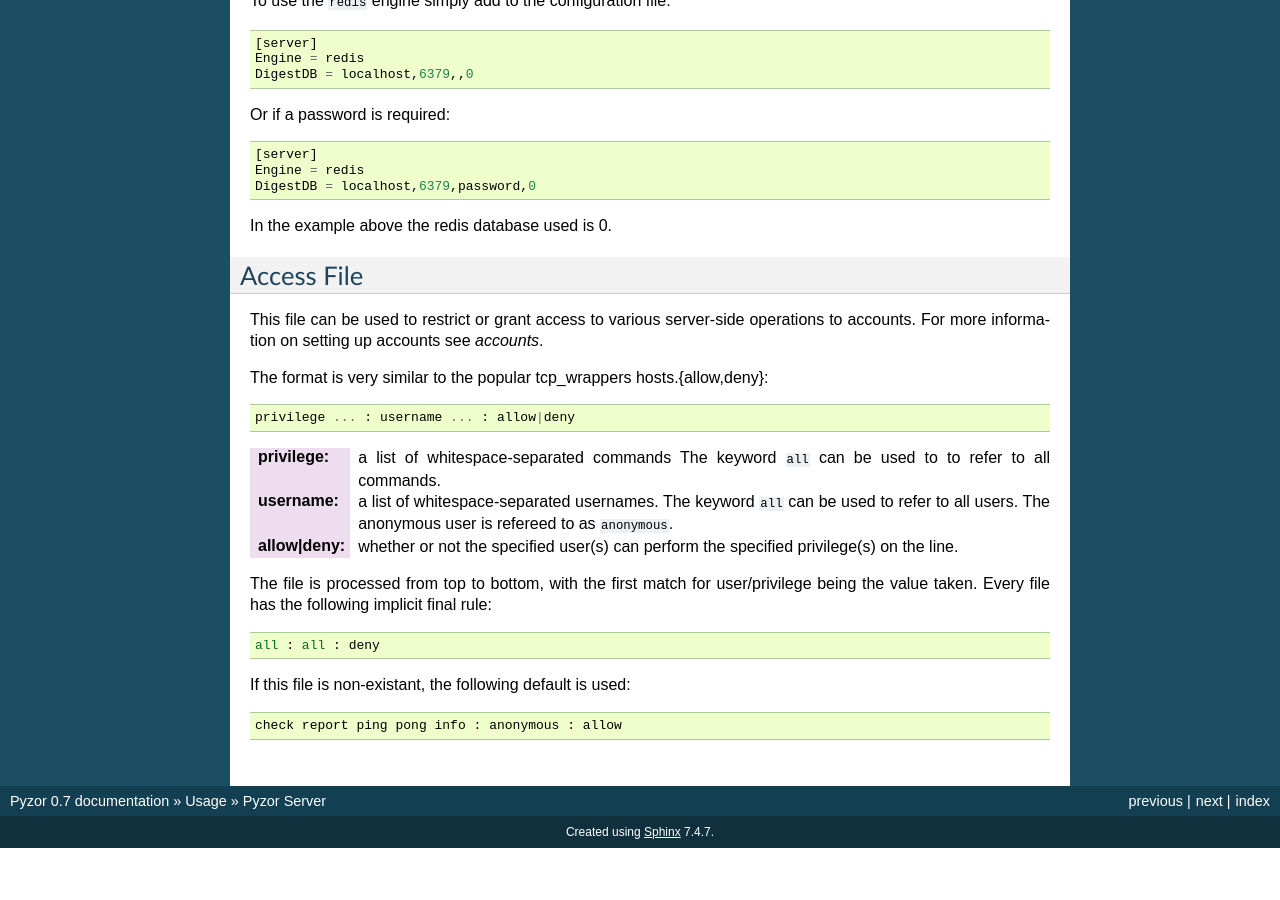
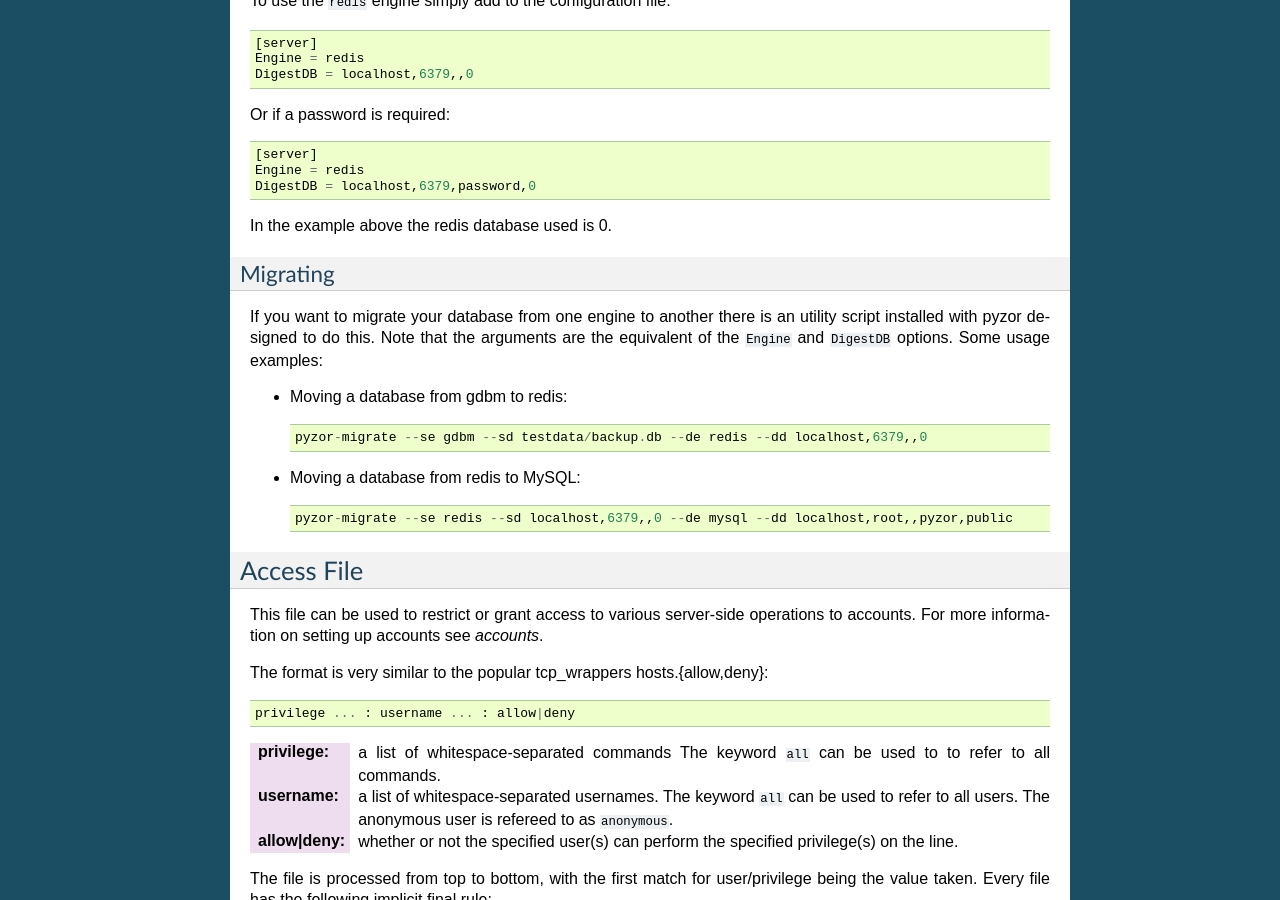
Before and after one commit to SpamExperts/pyzor, a Sphinx documentation site: the page built from docs/server.rst, in a window 1280 px wide and 900 px high, scrolled down 1894 px. Built offline with Sphinx 7.4.7, drawn with Linux system fonts in a browser that asks for light colours; before the commit the page ends 2742 px from its top, so only the background shows below that.

Commit message:
Add details about using the pyzor-migrate script.

```diff
--- a/docs/server.rst
+++ b/docs/server.rst
@@ -119,6 +119,21 @@ Or if a password is required::
 
 In the example above the redis database used is 0.
 
+Migrating
+^^^^^^^^^^^
+
+If you want to migrate your database from one engine to another there is an
+utility script installed with pyzor designed to do this. Note that the
+arguments are the equivalent of the ``Engine`` and ``DigestDB`` options. Some
+usage examples:
+
+* Moving a database from gdbm to redis::
+
+	pyzor-migrate --se gdbm --sd testdata/backup.db --de redis --dd localhost,6379,,0
+
+* Moving a database from redis to MySQL::
+
+	pyzor-migrate --se redis --sd localhost,6379,,0 --de mysql --dd localhost,root,,pyzor,public
 
 .. _server-access-file:
 
```
